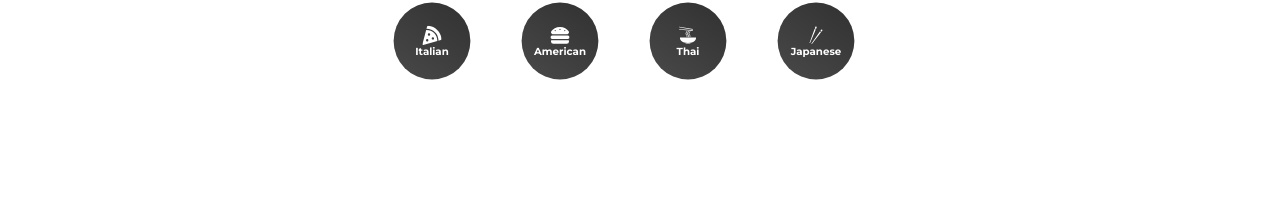
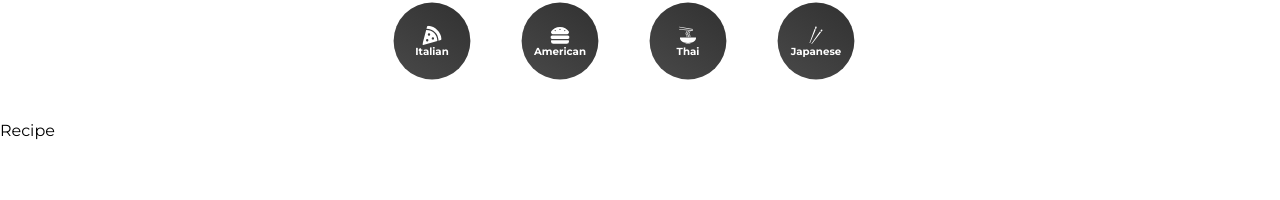
Before and after one commit to Jamespan6704/Recipe-Website-React, a React (Create React App) app: page /recipe/1 in a window 1280 px wide. Shown: the part 100-300 px from the top of the page. Built offline with nearby package versions, Linux system fonts and the light colour scheme; a web font is replaced by a local one.

Commit message:
Another commit

```diff
--- a/src/pages/Pages.jsx
+++ b/src/pages/Pages.jsx
@@ -2,6 +2,7 @@
 import Home from "./Home";
 import Cuisine from "./Cuisine";
 import Searched from "./Cuisine";
+import Recipe from "./Recipe";
 import { Route, Routes } from "react-router-dom";
 
 function Pages() {
@@ -10,6 +11,7 @@
       <Route path="/" element={<Home />} />
       <Route path="/cuisine/:type" element={<Cuisine />} />
       <Route path="/searched/:search" element={<Searched />} />
+      <Route path="/recipe/:name" element={<Recipe />} />
     </Routes>
   );
 }
--- /dev/null
+++ b/src/pages/Recipe.jsx
@@ -0,0 +1,11 @@
+import { useEffect, useState } from "react";
+import styled from "styled-components";
+import { useParams } from "react-router-dom";
+
+import React from "react";
+
+function Recipe() {
+  return <div>Recipe</div>;
+}
+
+export default Recipe;
```
